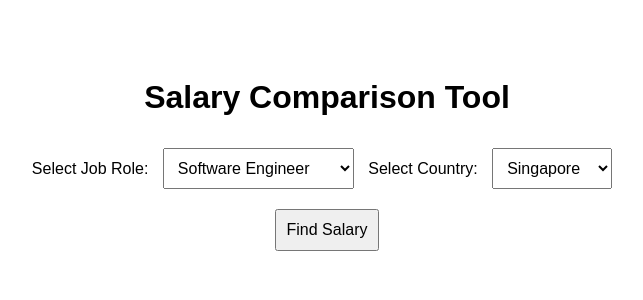
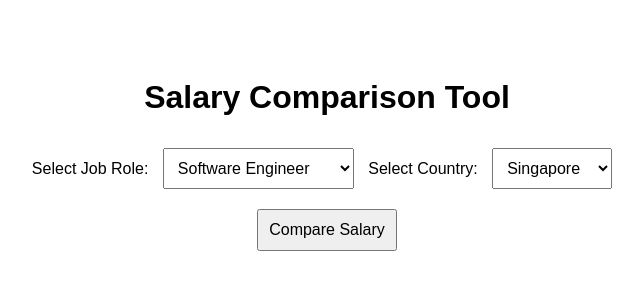
Before and after one commit to juderp/salary-comparison-api, a Flask app: page / in a window 1280 px wide. Shown: the top 300 px of the page, without its empty margins (313-956 px from the left). Run offline with Flask 3, Linux system fonts and the light colour scheme; parts of the project's set-up code (start-up, migrations or seed data) failed here and were passed over.

Commit message:
Changed button text to 'Find Salary'

```diff
--- a/templates/index.html
+++ b/templates/index.html
@@ -32,7 +32,7 @@
     </select>
 
     <br>
-    <button onclick="fetchSalary()">Find Salary</button>
+    <button onclick="fetchSalary()">Compare Salary</button>
 
     <p id="result"></p>
 
```
